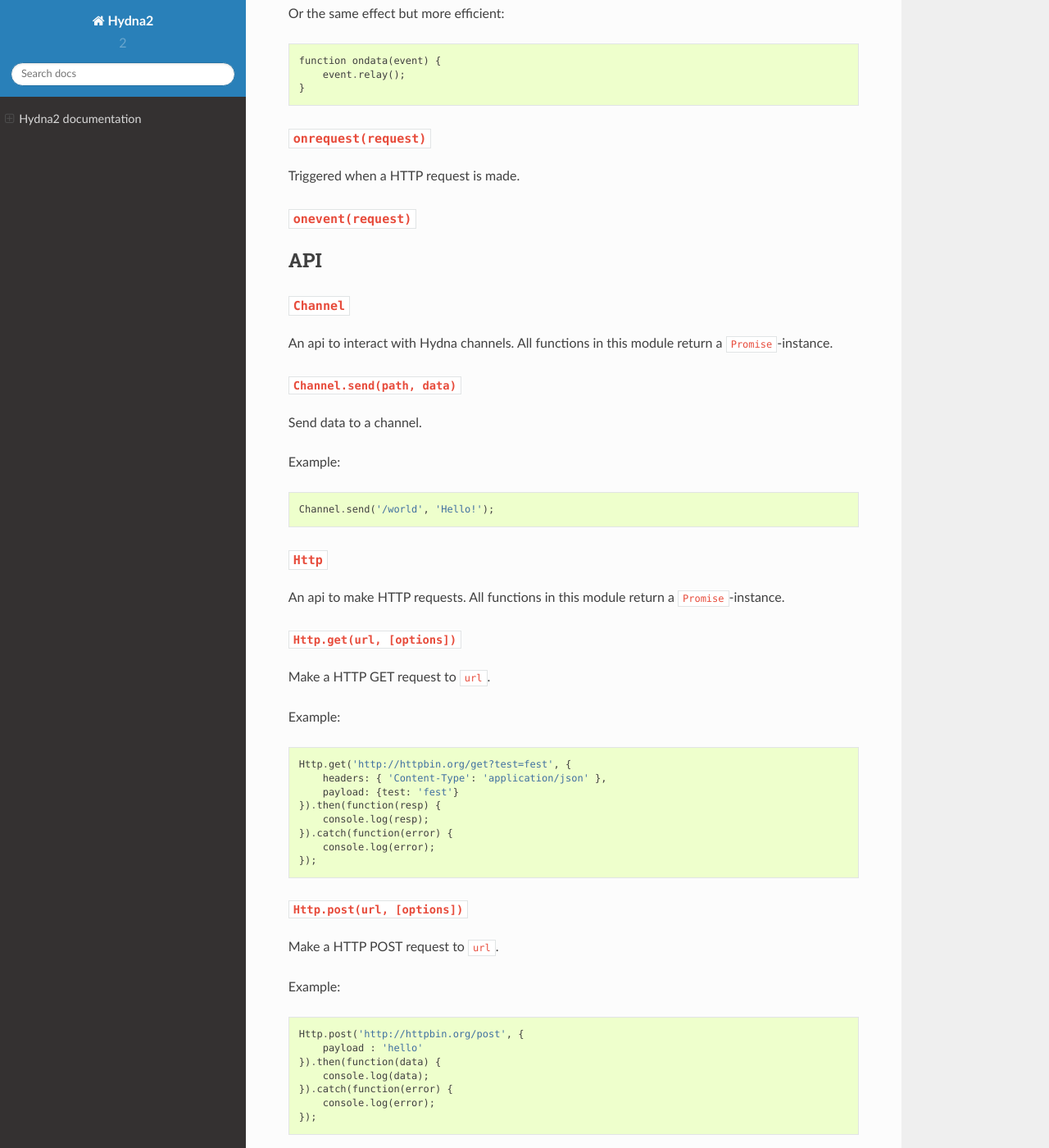
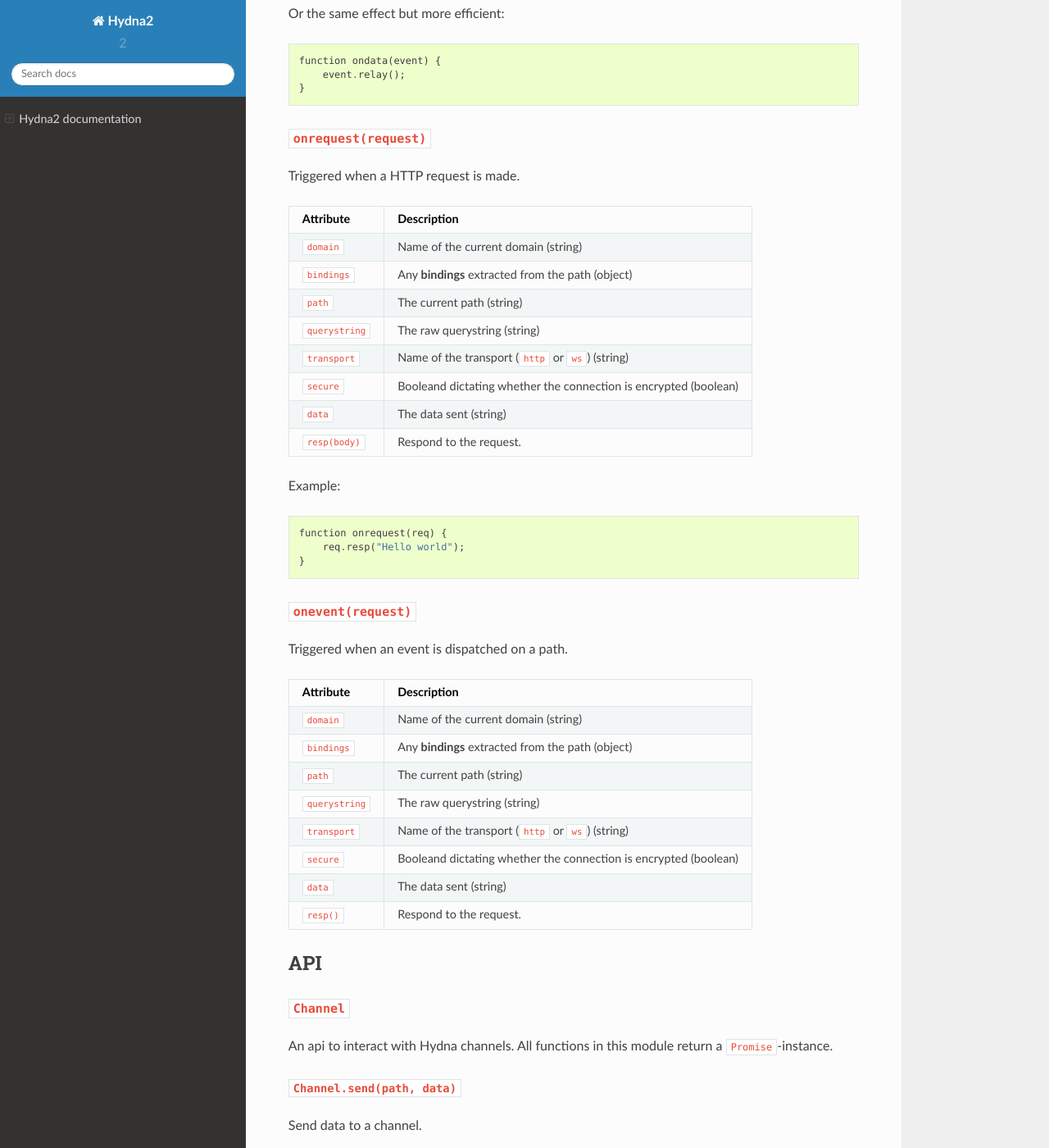
Before and after one commit to strange/hydna-docs, a Sphinx documentation site: the page built from docs/index.rst, in a window 1280 px wide and 1400 px high, scrolled down 2986 px. Shown: the whole window at 82% size. Built offline with Sphinx 7.4.7 and the Read the Docs theme 2.0.0, drawn with Linux system fonts in a browser that asks for light colours.

Commit message:
Added sections on onrequest and onevent.

```diff
--- a/docs/index.rst
+++ b/docs/index.rst
@@ -156,9 +156,45 @@
 
 Triggered when a HTTP request is made.
 
+=============== =============================================================
+Attribute       Description
+=============== =============================================================
+``domain``      Name of the current domain (string)
+``bindings``    Any **bindings** extracted from the path (object)
+``path``        The current path (string)
+``querystring`` The raw querystring (string)
+``transport``   Name of the transport (``http`` or ``ws``) (string)
+``secure``      Booleand dictating whether the connection is encrypted
+                (boolean)
+``data``        The data sent (string)
+``resp(body)``  Respond to the request.
+=============== =============================================================
+
+Example::
+
+    function onrequest(req) {
+        req.resp("Hello world");
+    }
+
 
 ``onevent(request)``
 ~~~~~~~~~~~~~~~~~~~~~~
+
+Triggered when an event is dispatched on a path.
+
+=============== =============================================================
+Attribute       Description
+=============== =============================================================
+``domain``      Name of the current domain (string)
+``bindings``    Any **bindings** extracted from the path (object)
+``path``        The current path (string)
+``querystring`` The raw querystring (string)
+``transport``   Name of the transport (``http`` or ``ws``) (string)
+``secure``      Booleand dictating whether the connection is encrypted
+                (boolean)
+``data``        The data sent (string)
+``resp()``      Respond to the request.
+=============== =============================================================
 
 
 API
```
